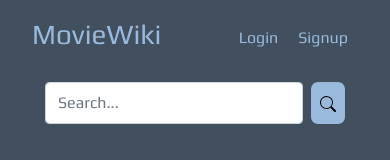
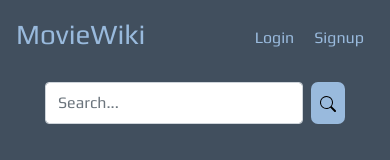
Before and after one commit to jnordan132/TMDB-Movie-Search, a React (Create React App) app in the folder client/: page / in a window 390 px wide. Shown: the top 160 px of the page. Built offline with nearby package versions, Linux system fonts and the light colour scheme; no server answers.

Commit message:
css changes

```diff
--- a/client/src/App.css
+++ b/client/src/App.css
@@ -60,7 +60,7 @@ h2 {
 .header h1 {
   padding-top: 1.1rem;
   margin: 0;
-  margin-left: 2rem;
+  margin-left: 3.5rem;
   padding-bottom: 1.1rem;
 }
 
@@ -72,7 +72,7 @@ h2 {
 nav ul {
   display: flex;
   padding: 0;
-  margin-right: 2rem;
+  margin-right: 5rem;
 }
 
 nav ul li {
@@ -101,7 +101,7 @@ a {
   margin-left: auto;
   margin-right: auto;
   width: 400px;
-  margin-top: 0;
+  margin-top: -4rem;
   margin-bottom: 0.75rem;
 }
 
@@ -208,6 +208,12 @@ a {
   text-decoration: none;
 }
 
+@media (max-width: 991px) {
+  .searchBar {
+    margin-top: 0rem;
+  }
+}
+
 @media (max-width: 915px) {
   .grid {
     display: grid;
@@ -240,3 +246,21 @@ a {
     width: 50%;
   }
 }
+
+@media (max-width: 600px) {
+  .header h1 {
+    margin-left: 2rem;
+  }
+  nav ul {
+    margin-right: 2rem;
+  }
+}
+
+@media (max-width: 500px) {
+  .header h1 {
+    margin-left: 1rem;
+  }
+  nav ul {
+    margin-right: 1rem;
+  }
+}
--- a/client/src/components/Header/index.js
+++ b/client/src/components/Header/index.js
@@ -10,7 +10,7 @@ function Header() {
         {Auth.loggedIn() ? (
           <ul>
             <li>
-              <a href="/saved">Saved Movies</a>
+              <a href="/saved">My List</a>
             </li>
             <li onClick={Auth.logout}>
               <a>Logout</a>
```
